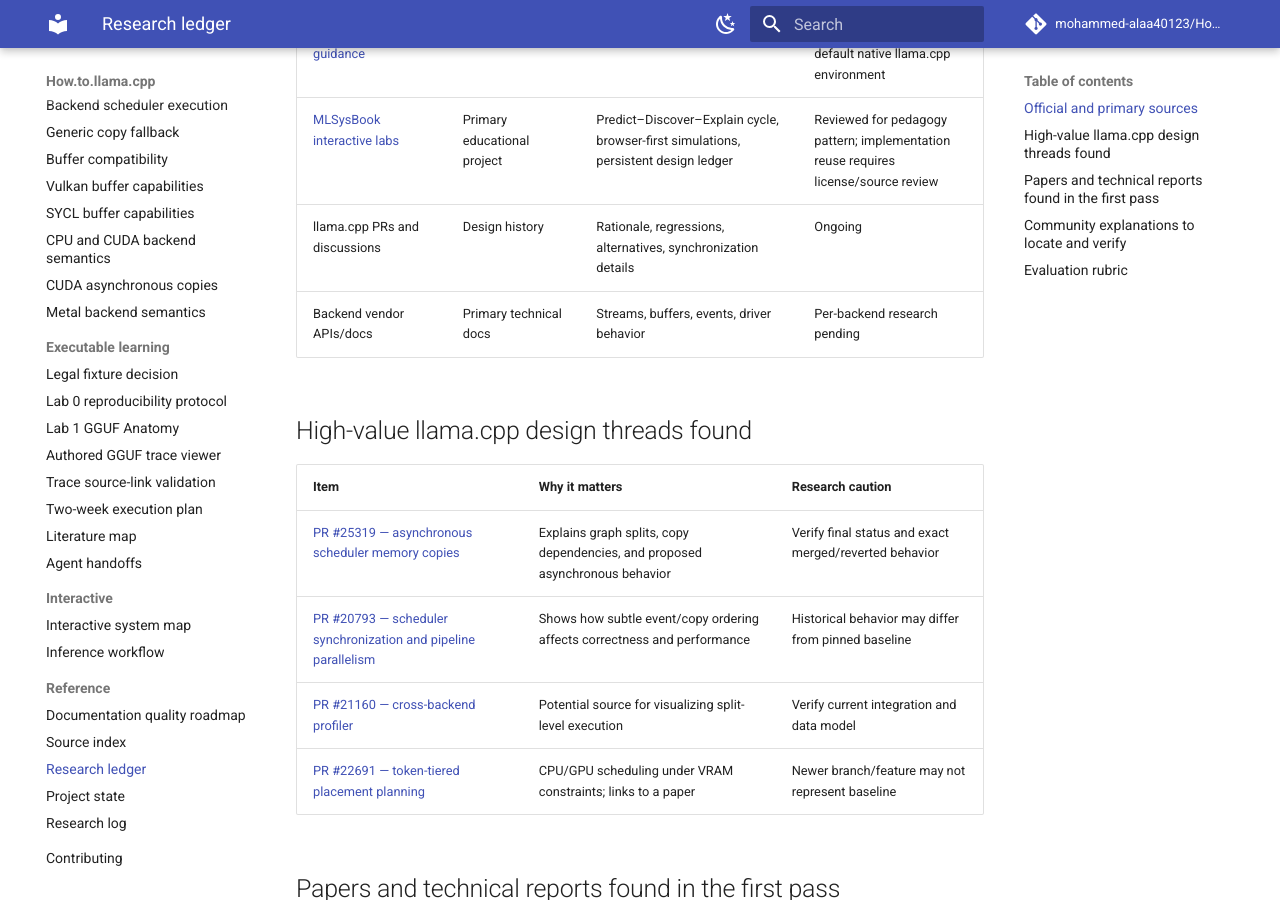
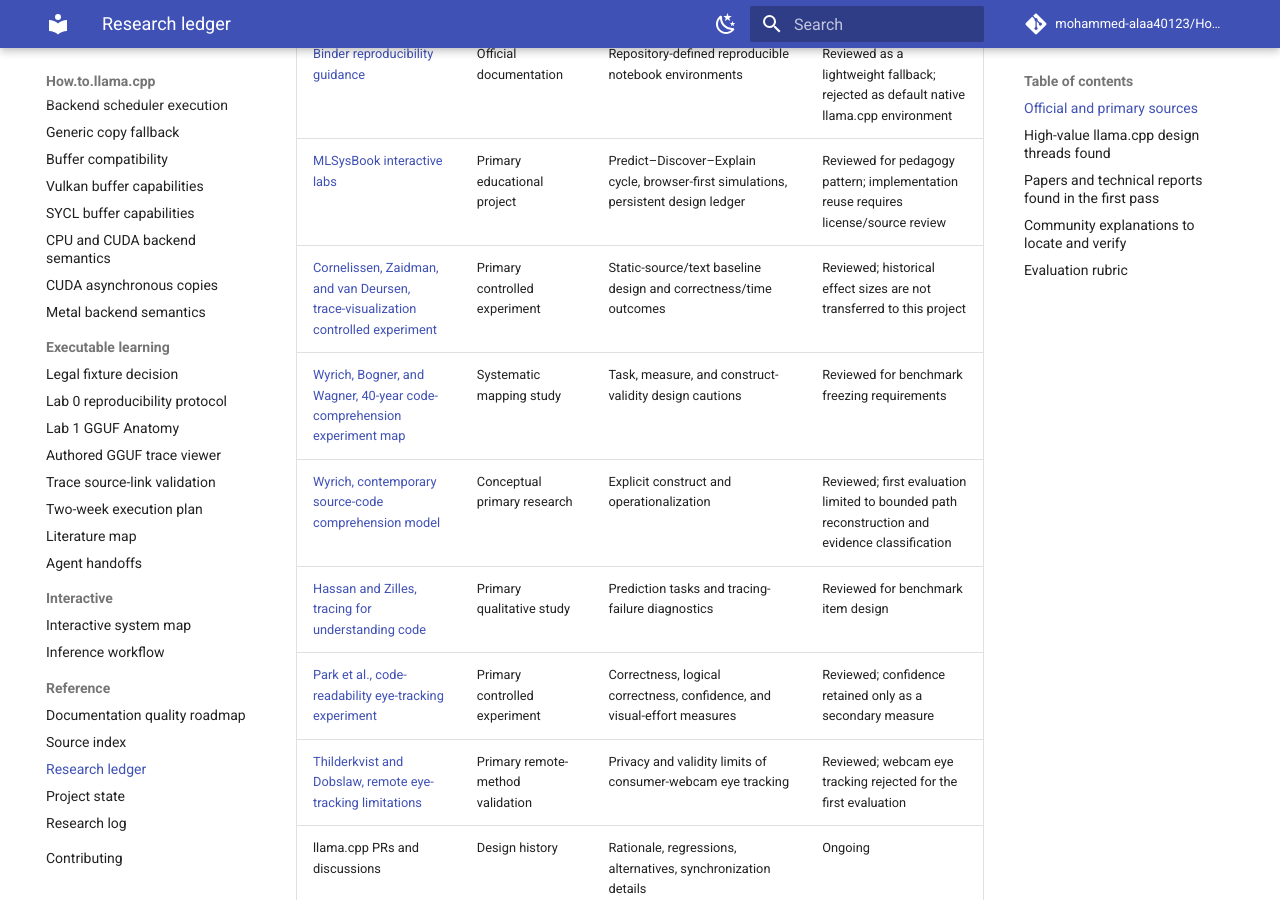
Before and after one commit to mohammed-alaa40123/How.to.llama.cpp, an MkDocs documentation site: the page built from docs/reference/research-ledger.md, in a window 1280 px wide and 900 px high, scrolled down 1873 px. Built offline with MkDocs 1.6.1 and Material for MkDocs 9.7.7, drawn with Linux system fonts in a browser that asks for light colours; comment, search, counter and statistics services are not loaded.

Commit message:
docs: add code comprehension evaluation sources

```diff
--- a/docs/reference/research-ledger.md
+++ b/docs/reference/research-ledger.md
@@ -22,6 +22,12 @@
 | [GitHub dev containers](https://docs.github.com/en/codespaces/setting-up-your-project-for-codespaces/adding-a-dev-container-configuration/introduction-to-dev-containers) and [Codespaces prebuilds](https://docs.github.com/en/codespaces/prebuilding-your-codespaces/about-github-codespaces-prebuilds) | Official documentation | Cloud-container environment and optional prebuild behavior/cost boundary | Reviewed; devcontainer selected as fallback, prebuilds remain optional and budget-gated |
 | [Binder reproducibility guidance](https://mybinder.readthedocs.io/en/latest/tutorials/reproducibility.html) | Official documentation | Repository-defined reproducible notebook environments | Reviewed as a lightweight fallback; rejected as default native llama.cpp environment |
 | [MLSysBook interactive labs](https://mlsysbook.ai/labs/) | Primary educational project | Predict–Discover–Explain cycle, browser-first simulations, persistent design ledger | Reviewed for pedagogy pattern; implementation reuse requires license/source review |
+| [Cornelissen, Zaidman, and van Deursen, trace-visualization controlled experiment](https://doi.org/10.1109/TSE.2010.47) | Primary controlled experiment | Static-source/text baseline design and correctness/time outcomes | Reviewed; historical effect sizes are not transferred to this project |
+| [Wyrich, Bogner, and Wagner, 40-year code-comprehension experiment map](https://arxiv.org/abs/2206.11102) | Systematic mapping study | Task, measure, and construct-validity design cautions | Reviewed for benchmark freezing requirements |
+| [Wyrich, contemporary source-code comprehension model](https://arxiv.org/abs/2310.11301) | Conceptual primary research | Explicit construct and operationalization | Reviewed; first evaluation limited to bounded path reconstruction and evidence classification |
+| [Hassan and Zilles, tracing for understanding code](https://sigcse2023.sigcse.org/details/sigcse-ts-2023-papers/21/On-Students-Usage-of-Tracing-for-Understanding-Code) | Primary qualitative study | Prediction tasks and tracing-failure diagnostics | Reviewed for benchmark item design |
+| [Park et al., code-readability eye-tracking experiment](https://doi.org/10.1007/s10664-024-10532-x) | Primary controlled experiment | Correctness, logical correctness, confidence, and visual-effort measures | Reviewed; confidence retained only as a secondary measure |
+| [Thilderkvist and Dobslaw, remote eye-tracking limitations](https://doi.org/10.1016/j.infsof.2024.107502) | Primary remote-method validation | Privacy and validity limits of consumer-webcam eye tracking | Reviewed; webcam eye tracking rejected for the first evaluation |
 | llama.cpp PRs and discussions | Design history | Rationale, regressions, alternatives, synchronization details | Ongoing |
 | Backend vendor APIs/docs | Primary technical docs | Streams, buffers, events, driver behavior | Per-backend research pending |
 
```
